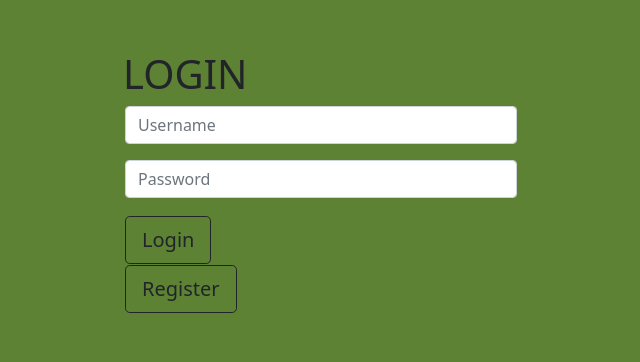
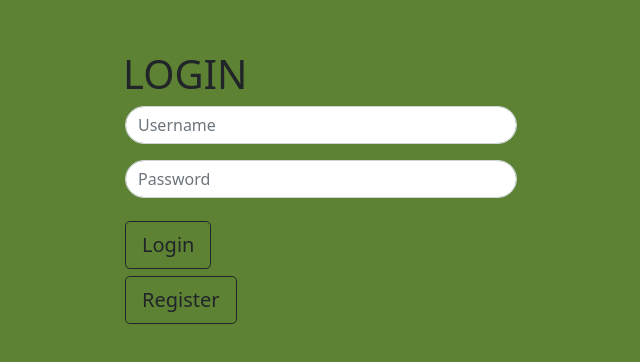
Before and after one commit to alb1nut/Login-Page., a plain HTML site: page index.html in a window 1280 px wide. Shown: the part 150-512 px from the top of the page, without its empty margins (99-739 px from the left). Drawn offline with nearby package versions, Linux system fonts and the light colour scheme.

Commit message:
first style update

```diff
--- a/styles.css
+++ b/styles.css
@@ -2,13 +2,14 @@ body{
   margin: 0;
   padding: 0;
   width: 100%;
-
+  height: 100%;
  background-color: #5D8233;
 }
 
 .form{
   text-align: left;
   margin: 200px;
+  font-size: 4rem;
 }
 
 .Login{
@@ -17,3 +18,6 @@ body{
 .submit{
   line-height: 3rem;
 }
+.formborder{
+  border-radius: 20px;
+}
```
